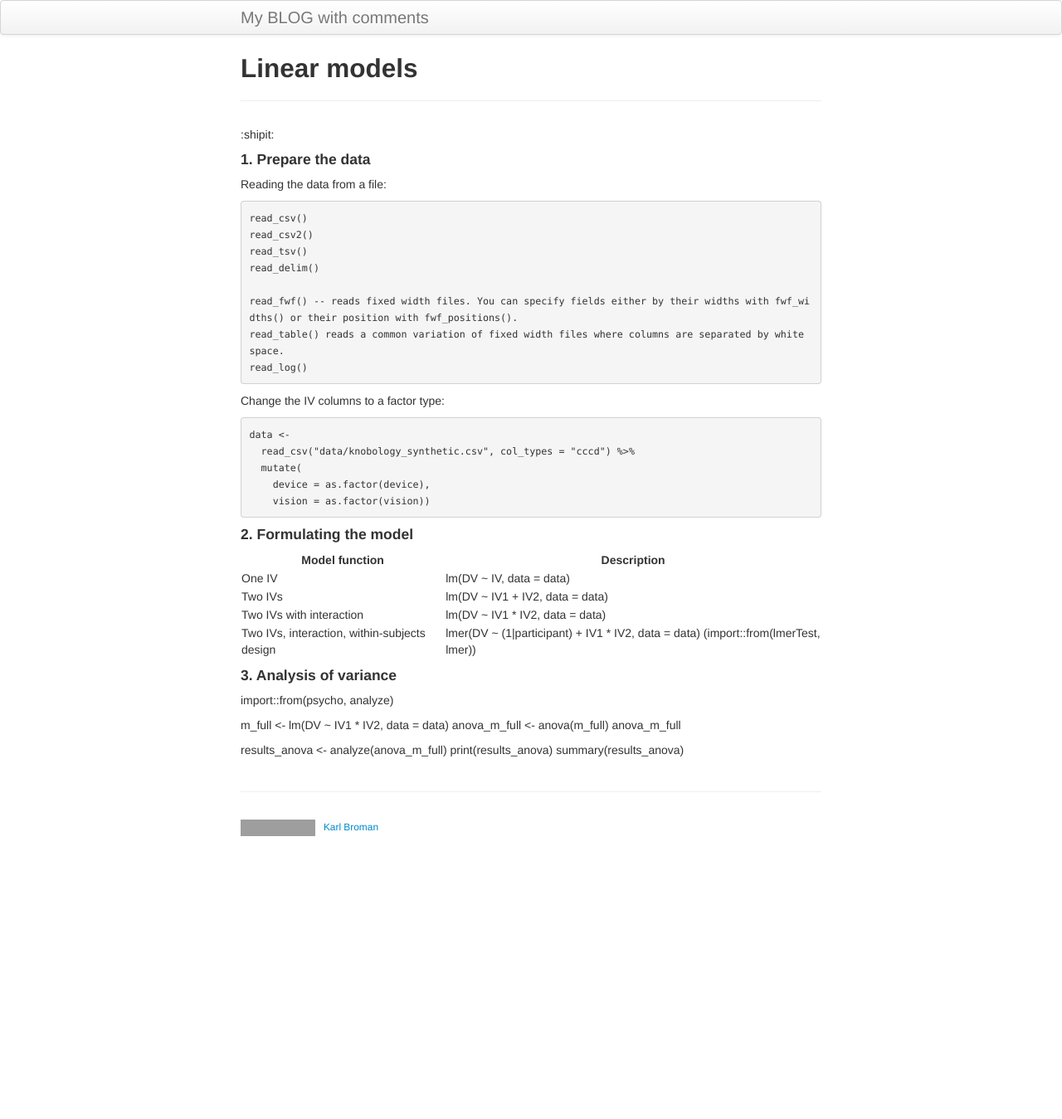
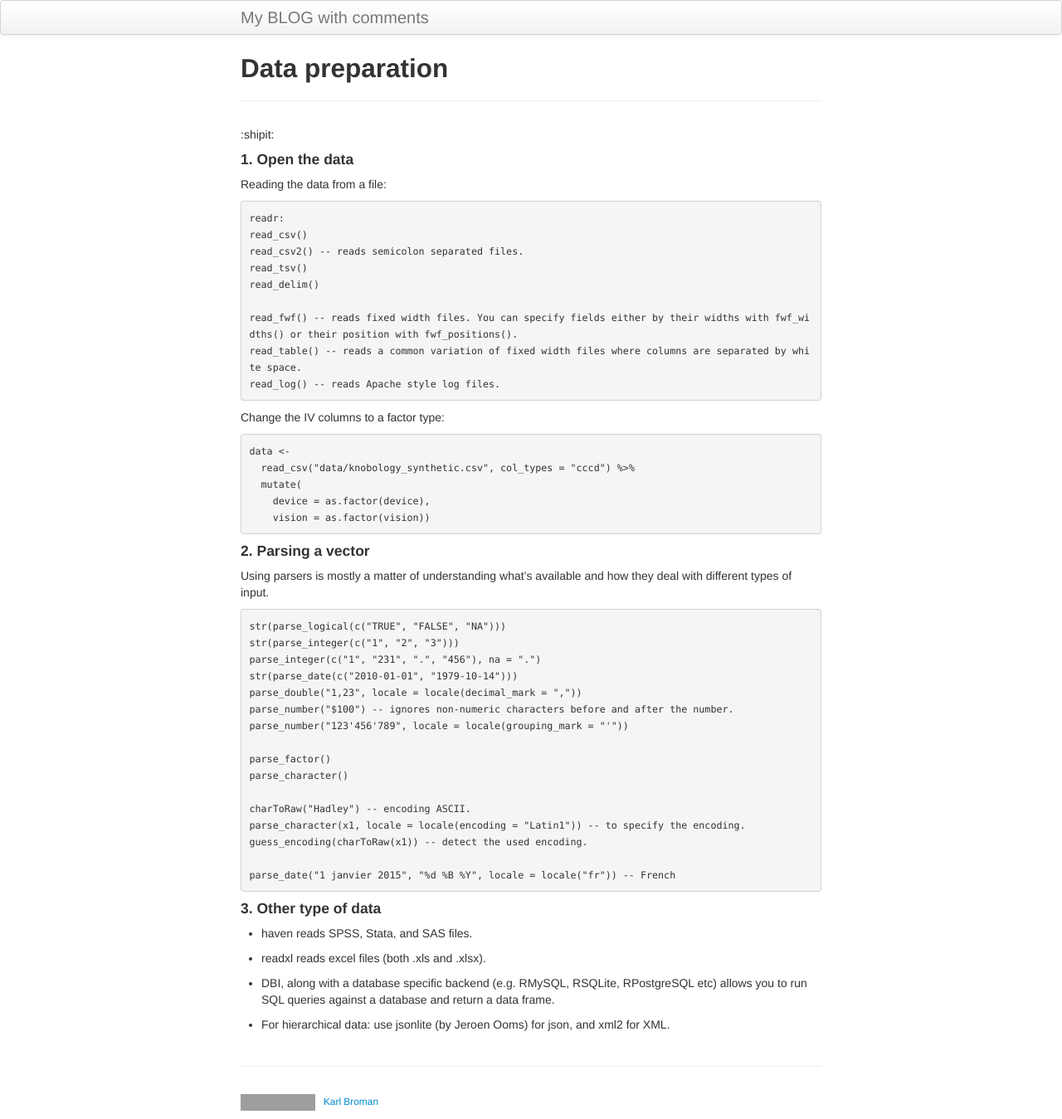
Before and after one commit to yunigma/ynigma.github.io, a Jekyll site: the page built from pages/1blog.md, in a window 1280 px wide. Shown: the whole page at 83% size. Built offline with Jekyll 4.4.1, drawn with Linux system fonts in a browser that asks for light colours; comment, search, counter and statistics services are not loaded; before the commit the page ends 1018 px from its top, so only the background shows below that; grey boxes are pictures that could not be loaded.

Commit message:
second blog is added

````diff
--- a/pages/1blog.md
+++ b/pages/1blog.md
@@ -1,22 +1,23 @@
 ---
 layout: page
-title: Linear models
+title: Data preparation
 description: This page is reserved for my 1st BLOG.
 ---
 
 :shipit:
 
-#### 1. Prepare the data
+#### 1. Open the data
 Reading the data from a file:
 ```
+readr:
 read_csv()
-read_csv2()
+read_csv2() -- reads semicolon separated files.
 read_tsv()
 read_delim()
 
 read_fwf() -- reads fixed width files. You can specify fields either by their widths with fwf_widths() or their position with fwf_positions().
-read_table() reads a common variation of fixed width files where columns are separated by white space.
-read_log()
+read_table() -- reads a common variation of fixed width files where columns are separated by white space.
+read_log() -- reads Apache style log files.
 ```
 
 Change the IV columns to a factor type:
@@ -27,25 +28,33 @@ data <-
     device = as.factor(device),
     vision = as.factor(vision))
 ```
+#### 2. Parsing a vector
 
+Using parsers is mostly a matter of understanding what’s available and how they deal with different types of input.
 
-#### 2. Formulating the model
+```
+str(parse_logical(c("TRUE", "FALSE", "NA")))
+str(parse_integer(c("1", "2", "3")))
+parse_integer(c("1", "231", ".", "456"), na = ".")
+str(parse_date(c("2010-01-01", "1979-10-14")))
+parse_double("1,23", locale = locale(decimal_mark = ","))
+parse_number("$100") -- ignores non-numeric characters before and after the number.
+parse_number("123'456'789", locale = locale(grouping_mark = "'"))
 
-| Model function  | Description |
-| -------- | -------- |
-| One IV | lm(DV ~ IV, data = data) |
-| Two IVs | lm(DV ~ IV1 + IV2, data = data) |
-| Two IVs with interaction | lm(DV ~ IV1 * IV2, data = data) |
-| Two IVs, interaction, within-subjects design | lmer(DV ~ (1\|participant) + IV1 * IV2, data = data) (import::from(lmerTest, lmer))|
+parse_factor()
+parse_character()
 
-#### 3. Analysis of variance
+charToRaw("Hadley") -- encoding ASCII.
+parse_character(x1, locale = locale(encoding = "Latin1")) -- to specify the encoding.
+guess_encoding(charToRaw(x1)) -- detect the used encoding.
 
-import::from(psycho, analyze)
+parse_date("1 janvier 2015", "%d %B %Y", locale = locale("fr")) -- French
+```
+#### 3. Other type of data
+- haven reads SPSS, Stata, and SAS files.
 
-m_full <- lm(DV ~ IV1 * IV2, data = data)
-anova_m_full <- anova(m_full)
-anova_m_full
+- readxl reads excel files (both .xls and .xlsx).
 
-results_anova <- analyze(anova_m_full)
-print(results_anova)
-summary(results_anova)
+- DBI, along with a database specific backend (e.g. RMySQL, RSQLite, RPostgreSQL etc) allows you to run SQL queries against a database and return a data frame.
+
+- For hierarchical data: use jsonlite (by Jeroen Ooms) for json, and xml2 for XML.
````
Also changed, not shown: index.md (+1 -0 lines), pages/2blog.md (+23 -2 lines).
